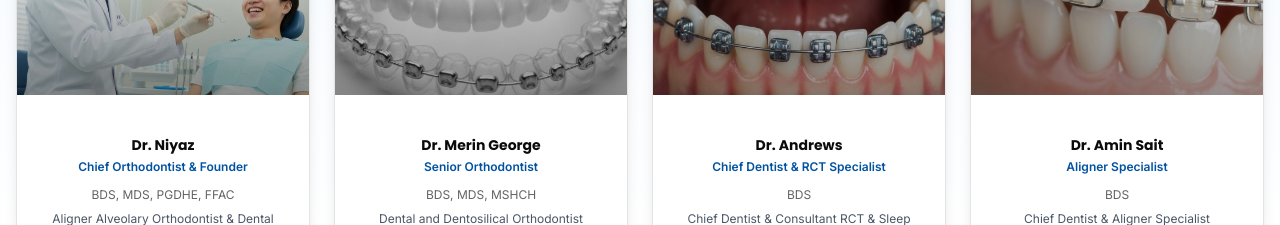
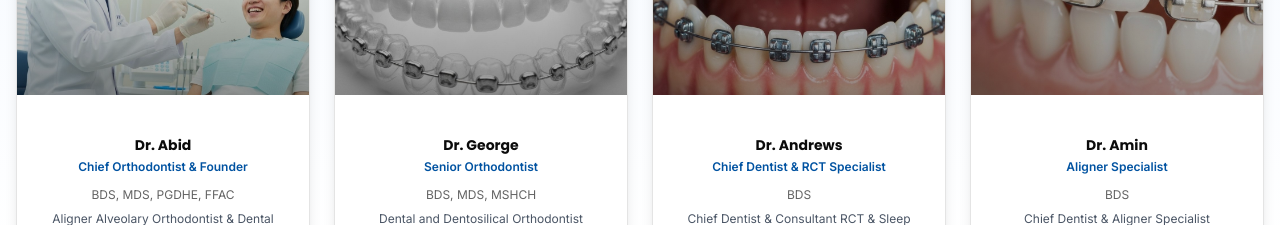
Before and after one commit to akshayjayesh/Dhosh_dental, a Next.js app: page / in a window 1280 px wide. Shown: the part 3520-3745 px from the top of the page. Built offline with nearby package versions, Linux system fonts and the light colour scheme.

Commit message:
Update doctors.tsx

```diff
--- a/components/doctors.tsx
+++ b/components/doctors.tsx
@@ -7,7 +7,7 @@ import { Phone, Mail, MapPin } from "lucide-react"
 
 const doctors = [
   {
-    name: "Dr. Niyaz",
+    name: "Dr. Abid",
     title: "Chief Orthodontist & Founder",
     qualifications: "BDS, MDS, PGDHE, FFAC",
     specialization: "Aligner Alveolary Orthodontist & Dental Implantologist",
@@ -18,7 +18,7 @@ const doctors = [
     experience: "20+ years",
   },
   {
-    name: "Dr. Merin George",
+    name: "Dr. George",
     title: "Senior Orthodontist",
     qualifications: "BDS, MDS, MSHCH",
     specialization: "Dental and Dentosilical Orthodontist",
@@ -40,7 +40,7 @@ const doctors = [
     experience: "12+ years",
   },
   {
-    name: "Dr. Amin Sait",
+    name: "Dr. Amin",
     title: "Aligner Specialist",
     qualifications: "BDS",
     specialization: "Chief Dentist & Aligner Specialist",
```
